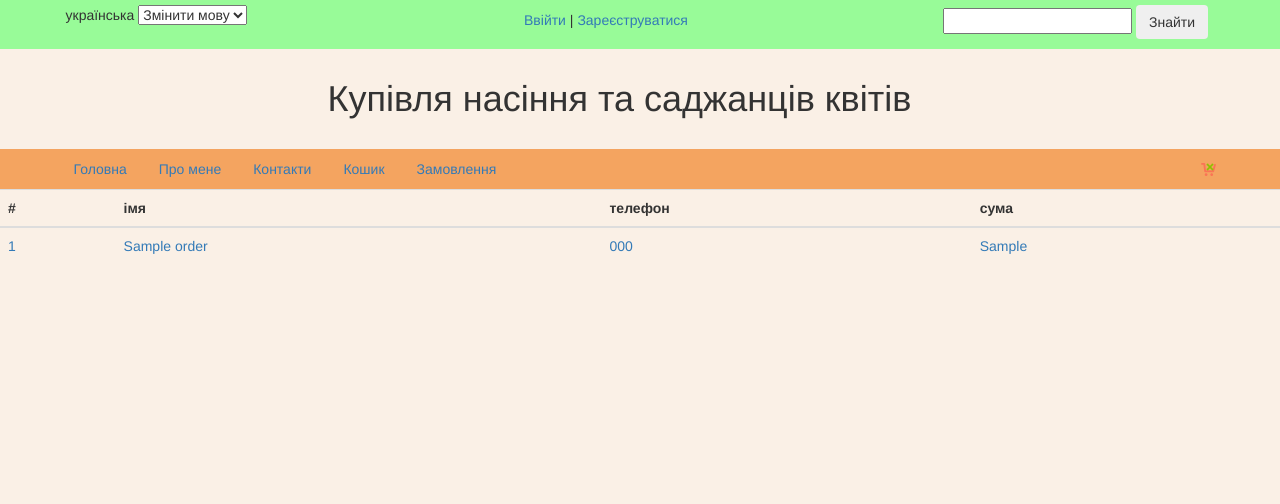
After one commit to smolynets/market, a Django app: a page that uses shop/templates/base.html in a window 1280 px wide. The commit adds this page. Shown: the top 504 px of the page. Run offline with Django 3.2, Linux system fonts and the light colour scheme; tables that the repository leaves empty hold one stand-in row (values such as "Sample post"); some libraries are stand-ins or nearby versions.

Commit message:
orders page

```diff
--- a/cart/urls.py
+++ b/cart/urls.py
@@ -15,6 +15,7 @@ urlpatterns = [
     url(r'^ad/(?P<flower_id>\d+)/$', views.CartAdd_basket, name='CartAdd_basket'),
     url(r'^remove/(?P<flower_id>\d+)/$', views.CartRemove, name='CartRemove'),
     url(r'^oformlenya_zamovlenya/', views.OrderCreate, name='OrderCreate'),
+    url(r'^samovlenya', views.orders, name='orders'),
 
 
 ]+ static(settings.MEDIA_URL, document_root=settings.MEDIA_ROOT)
--- a/cart/views.py
+++ b/cart/views.py
@@ -101,3 +101,19 @@ def OrderCreate(request):
 
 
 #####################################################################
+
+
+
+
+
+
+
+
+def orders(request):
+  orders = Order.objects.all()
+  return render(request, 'shop/orders.html', {'orders': orders})
+
+
+
+
+#########################################################################
--- a/shop/templates/base.html
+++ b/shop/templates/base.html
@@ -66,6 +66,7 @@
         <li role='presentation'><a href=''>Про мене</a></li>
         <li role='presentation'><a href=''>Контакти</a></li>
         <li role='presentation' {% if '/basket' in request.path %}class="active"{% endif %}><a href='{% url 'basket' %}'>Кошик</a></li>
+        <li role='presentation' {% if '/orders' in request.path %}class="active"{% endif %}><a href='{% url 'orders' %}'>Замовлення</a></li>
        </ul>
       </div>
 
--- /dev/null
+++ b/shop/templates/shop/orders.html
@@ -0,0 +1,48 @@
+{% extends 'base.html' %}
+{% load static from staticfiles %}
+
+
+
+<title>{% block title %}Купівля насіння та саджанців квітів{% endblock title %}</title>
+
+    {% block content %}
+
+
+
+<table class="table">
+
+ <tr>
+ <th>
+  #
+ </th>
+ <th>
+  імя
+ </th>
+ <th>
+  телефон
+ </th>
+ <th>
+  сума
+ </th>
+ </tr>
+ </thead>
+
+<tbody>
+
+{% for order in orders %}
+ <tr>
+
+  <td><a href=''>{{ forloop.counter }}</td>
+  <td><a href=''>{{ order.name }}</td>
+  <td><a href=''>{{ order.number }}</td>
+  <td><a href=''>{{ order.total_cost }}</td>
+
+ </tr>
+{% endfor %}
+
+</tbody>
+</table>
+
+
+
+    {% endblock content %}
```
